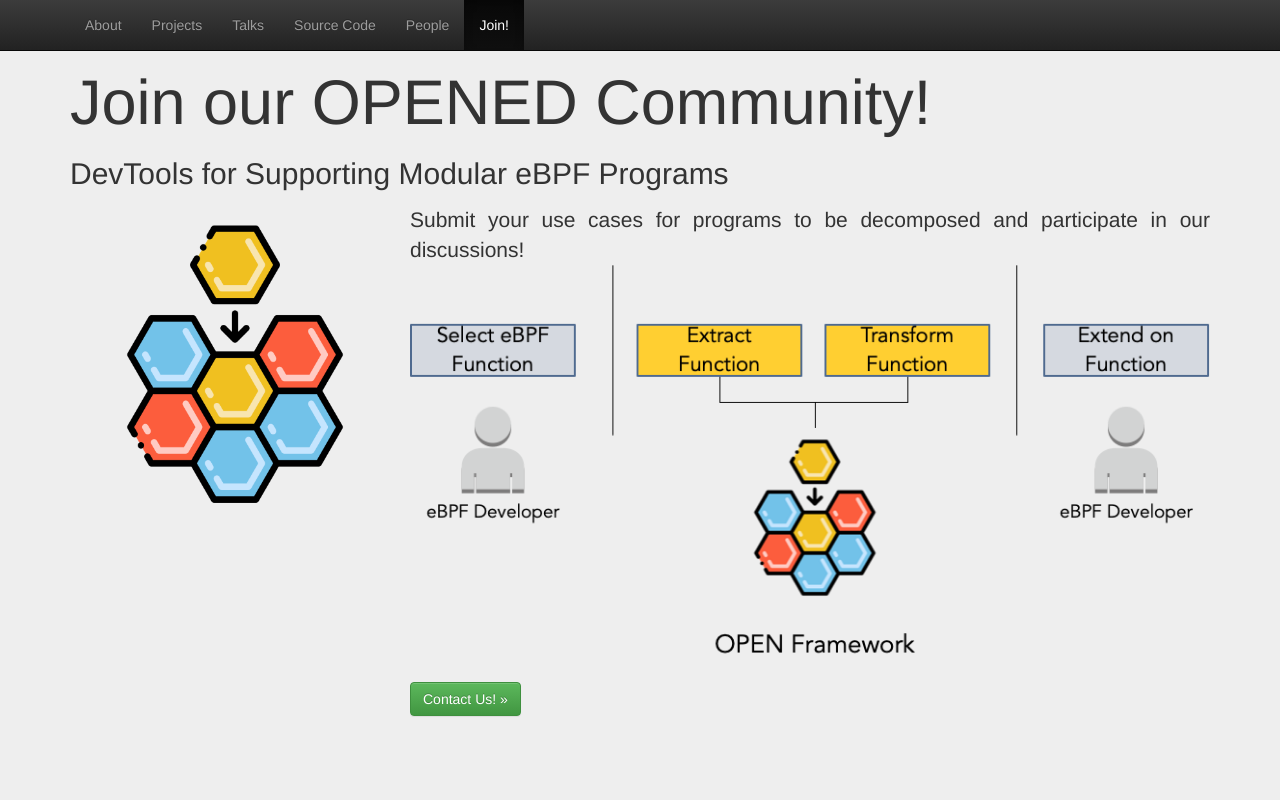
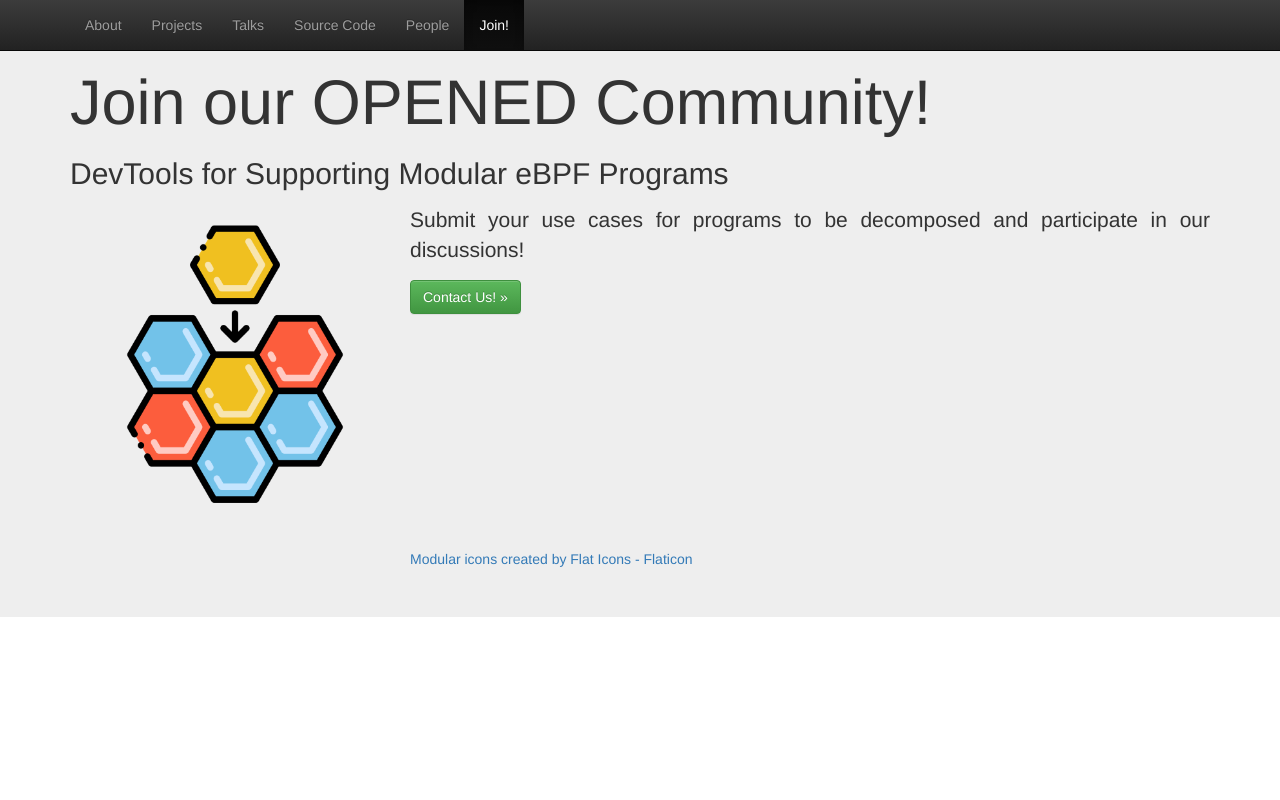
Before and after one commit to MicroserviceObservatory/MicroserviceObservatory.github.io, a plain HTML site: page OPENED.html in a window 1280 px wide. Shown: the top 800 px of the page. Drawn offline with Linux system fonts and the light colour scheme.

Commit message:
removed workflowicon

```diff
--- a/OPENED.html
+++ b/OPENED.html
@@ -63,11 +63,11 @@
         <div class="media-body">
           <p align="justify">
             Submit your use cases for programs to be decomposed and participate in our discussions!
-            <img class="media-object" src="assets/img/Observatory.png" style="max-width:100%; max-height:100%;" alt="LegoSDN logo." width="" height="">
+            <!--<img class="media-object" src="assets/img/Observatory.png" style="max-width:100%; max-height:100%;" alt="LegoSDN logo." width="" height="">-->
 
           </p>
 
           <p> <a class="btn btn-success btn-md" href="mailto:tab@cs.brown.edu" role="button">Contact Us! &raquo;</a></p>
           <br><br><br><br><br><br><br><br><br><br><br>
-          <footer><a href="https://www.flaticon.com/free-icons/modular" title="modular icons">Modular icons created by Flat Icons - Flaticon</a></footer>
+          <footer><a href="https://www.flaticon.com/free-icons/modular" title="modular icons">Modular icons created by Flat Icons - Flaticon</a> </footer>
 </html>
```
